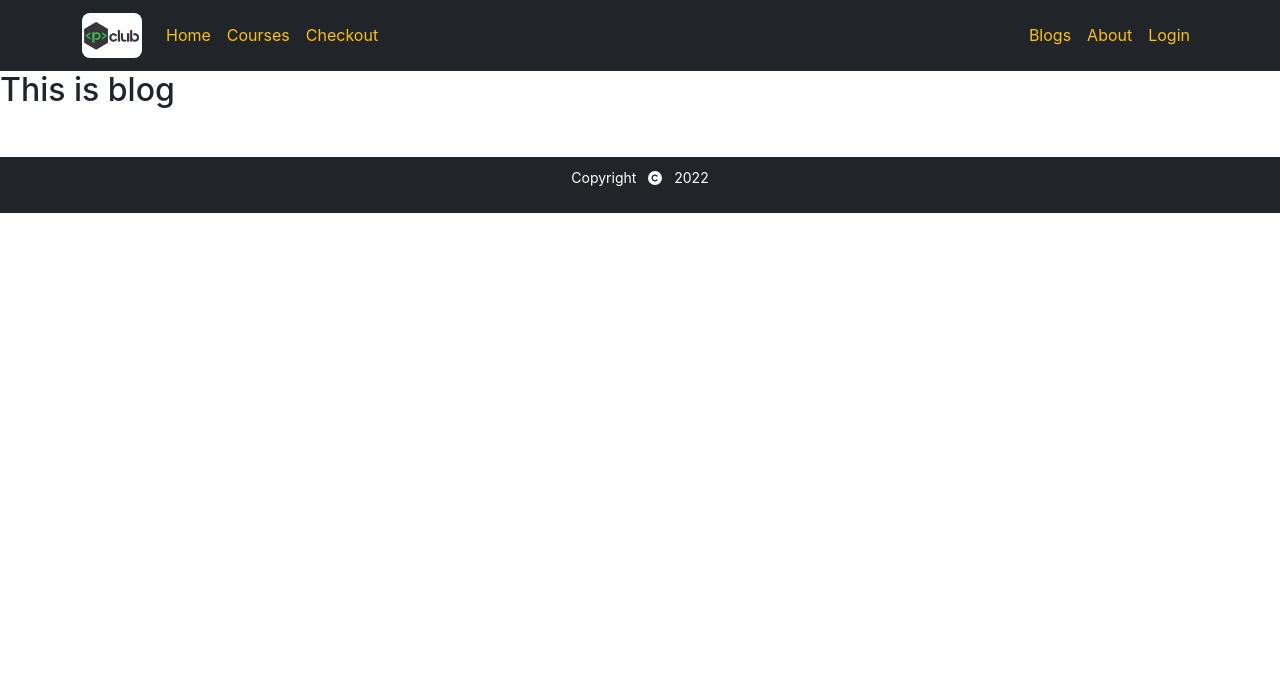
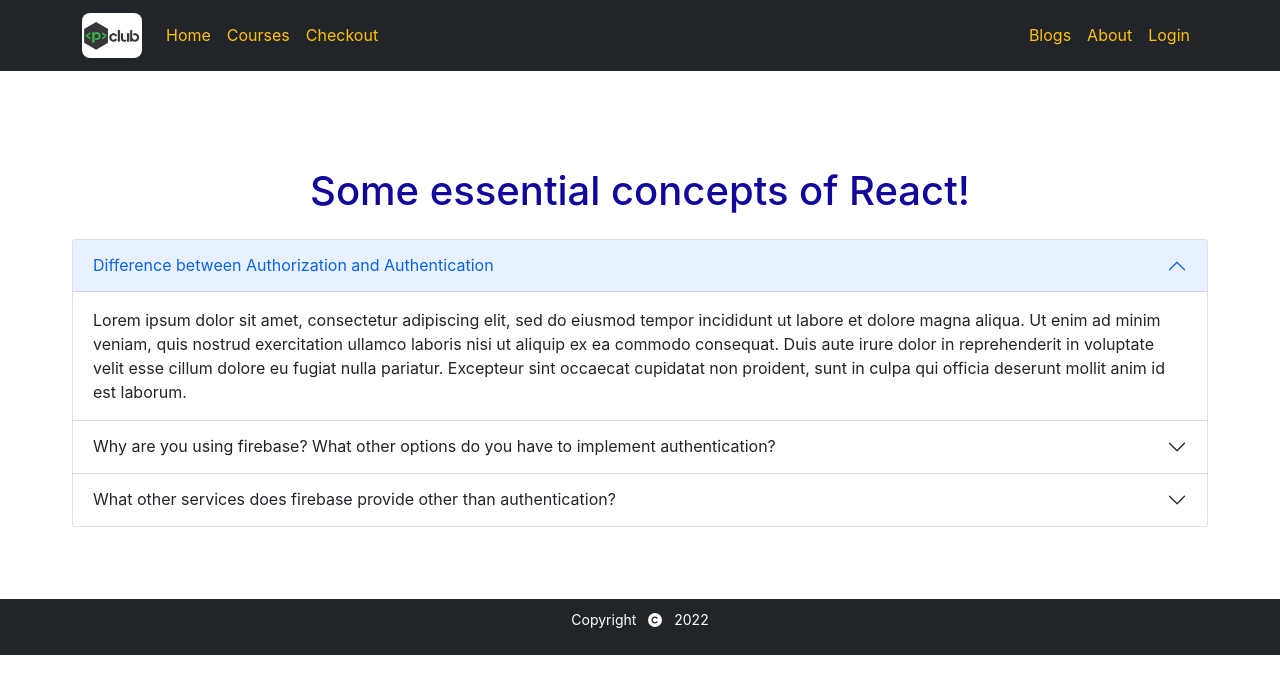
Before and after one commit to ariful892/programming-fundamental, a React (Create React App) app: page /blogs in a window 1280 px wide. Shown: the top 694 px of the page. Built offline with nearby package versions, Linux system fonts and the light colour scheme; no server answers.

Commit message:
checkout page complete

```diff
--- a/src/Pages/Blogs/Blogs.js
+++ b/src/Pages/Blogs/Blogs.js
@@ -1,9 +1,48 @@
 import React from 'react';
+import { Accordion } from 'react-bootstrap';
 
 const Blogs = () => {
     return (
-        <div>
-            <h2>This is blog</h2>
+        <div className='m-5 p-4'>
+            <h1 className='title text-center m-4'>Some essential concepts of React!</h1>
+            <Accordion defaultActiveKey="0" >
+                <Accordion.Item eventKey="0">
+                    <Accordion.Header>Difference between Authorization and Authentication</Accordion.Header>
+                    <Accordion.Body>
+                        Lorem ipsum dolor sit amet, consectetur adipiscing elit, sed do eiusmod
+                        tempor incididunt ut labore et dolore magna aliqua. Ut enim ad minim
+                        veniam, quis nostrud exercitation ullamco laboris nisi ut aliquip ex ea
+                        commodo consequat. Duis aute irure dolor in reprehenderit in voluptate
+                        velit esse cillum dolore eu fugiat nulla pariatur. Excepteur sint occaecat
+                        cupidatat non proident, sunt in culpa qui officia deserunt mollit anim id
+                        est laborum.
+                    </Accordion.Body>
+                </Accordion.Item>
+                <Accordion.Item eventKey="1">
+                    <Accordion.Header>Why are you using firebase? What other options do you have to implement authentication?</Accordion.Header>
+                    <Accordion.Body>
+                        Lorem ipsum dolor sit amet, consectetur adipiscing elit, sed do eiusmod
+                        tempor incididunt ut labore et dolore magna aliqua. Ut enim ad minim
+                        veniam, quis nostrud exercitation ullamco laboris nisi ut aliquip ex ea
+                        commodo consequat. Duis aute irure dolor in reprehenderit in voluptate
+                        velit esse cillum dolore eu fugiat nulla pariatur. Excepteur sint occaecat
+                        cupidatat non proident, sunt in culpa qui officia deserunt mollit anim id
+                        est laborum.
+                    </Accordion.Body>
+                </Accordion.Item>
+                <Accordion.Item eventKey="2">
+                    <Accordion.Header>What other services does firebase provide other than authentication?</Accordion.Header>
+                    <Accordion.Body>
+                        Lorem ipsum dolor sit amet, consectetur adipiscing elit, sed do eiusmod
+                        tempor incididunt ut labore et dolore magna aliqua. Ut enim ad minim
+                        veniam, quis nostrud exercitation ullamco laboris nisi ut aliquip ex ea
+                        commodo consequat. Duis aute irure dolor in reprehenderit in voluptate
+                        velit esse cillum dolore eu fugiat nulla pariatur. Excepteur sint occaecat
+                        cupidatat non proident, sunt in culpa qui officia deserunt mollit anim id
+                        est laborum.
+                    </Accordion.Body>
+                </Accordion.Item>
+            </Accordion>
         </div>
     );
 };
--- a/src/Pages/Checkout/Checkout.js
+++ b/src/Pages/Checkout/Checkout.js
@@ -1,5 +1,4 @@
 import React, { useEffect, useState } from 'react';
-import { useNavigate } from 'react-router-dom';
 import Course from '../Home/Course/Course';
 
 
@@ -14,7 +13,7 @@ const Checkout = () => {
 
     return (
         <div id='courses' className='courses-container'>
-            <h2 className='title text-center mb-5'>COURSES</h2>
+            <h2 className='title text-center mb-5'>SPECIAL COURSES</h2>
             <div className="courses">
                 {
                     specialCourses.map(course => <Course
```
Also changed, not shown: public/specialCourses.json (+6 -6 lines).
